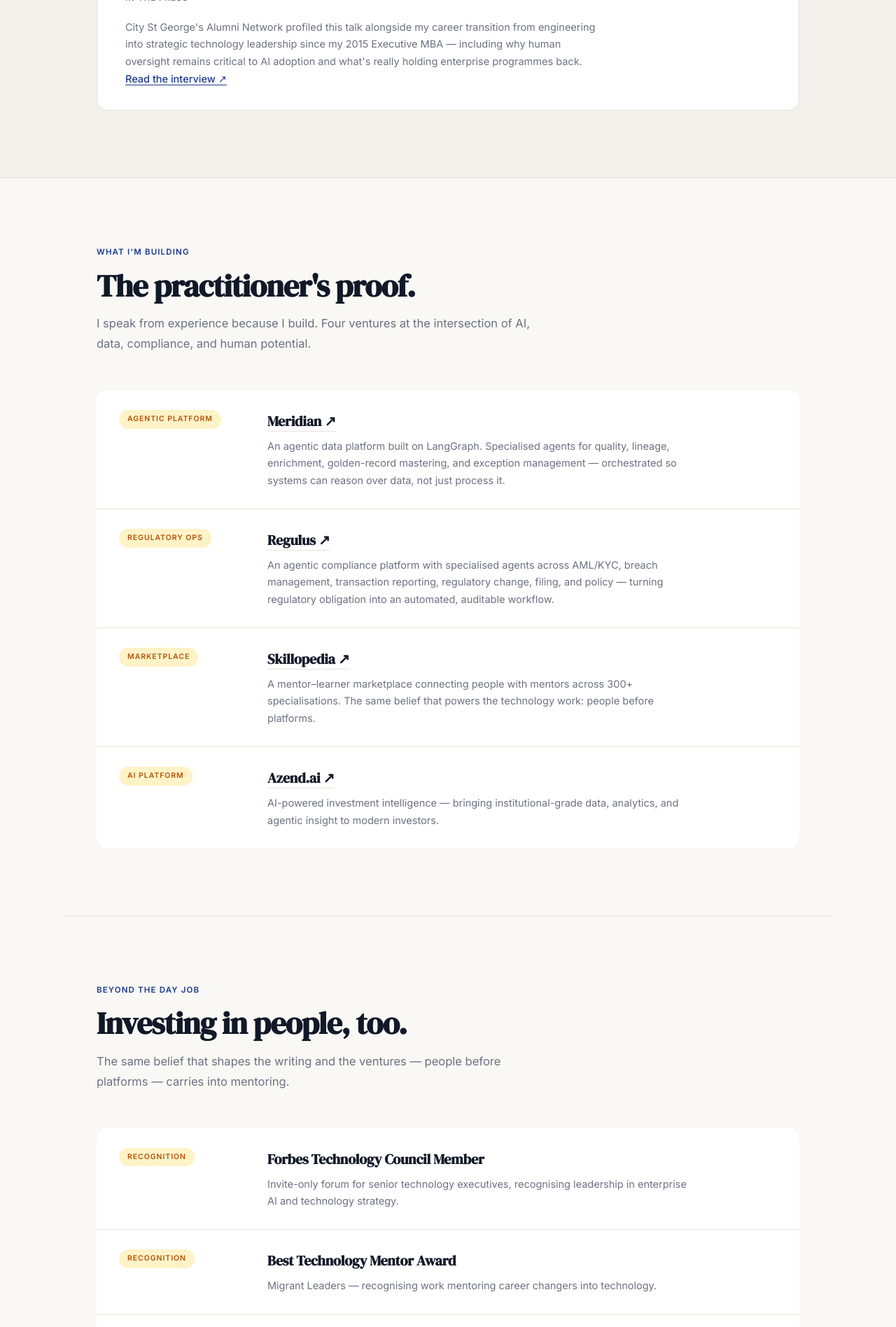
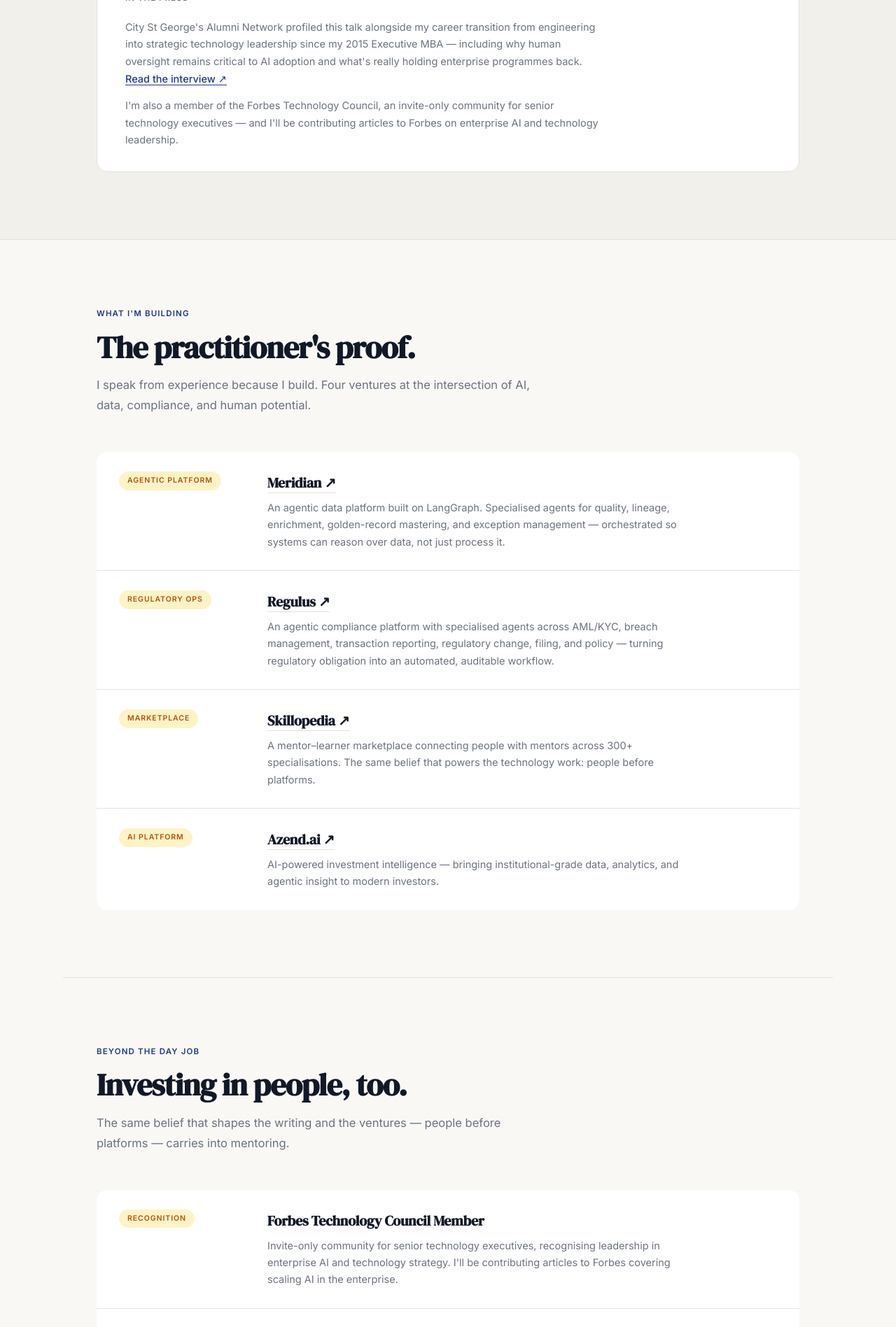
Before and after one commit to lakshmananal-cpu/laks-london, a Next.js app: page / in a window 1280 px wide. Shown: the part 3140-5037 px from the top of the page at 70% size. Built offline with nearby package versions, Linux system fonts and the light colour scheme.

Commit message:
feat: expand Forbes Technology Council description and surface in Press section
Adds mention of invite-only membership and upcoming Forbes articles to
both the Press block under Talks and the Beyond The Day Job card.

```diff
--- a/app/page.tsx
+++ b/app/page.tsx
@@ -133,6 +133,7 @@
               <div style={{ marginTop: 28, paddingTop: 24, borderTop: '1px solid var(--border)' }}>
                 <p className="themes-label">In the Press</p>
                 <p style={{ fontSize: 14.5, color: 'var(--muted)', lineHeight: 1.7, maxWidth: '74ch' }}>City St George&apos;s Alumni Network profiled this talk alongside my career transition from engineering into strategic technology leadership since my 2015 Executive MBA — including why human oversight remains critical to AI adoption and what&apos;s really holding enterprise programmes back. <a href="https://blogs.city.ac.uk/city-alumni/2026/07/08/lakshmanan-alagappan-executive-mba-2015-career-transitioning-in-the-information-age/" target="_blank" rel="noopener" style={{ color: 'var(--navy)', borderBottom: '1px solid var(--navy)', fontWeight: 500 }}>Read the interview ↗</a></p>
+                <p style={{ fontSize: 14.5, color: 'var(--muted)', lineHeight: 1.7, maxWidth: '74ch', marginTop: 14 }}>I&apos;m also a member of the Forbes Technology Council, an invite-only community for senior technology executives — and I&apos;ll be contributing articles to Forbes on enterprise AI and technology leadership.</p>
               </div>
             </div>
           </div>
@@ -186,7 +187,7 @@
             <span className="venture-tag">Recognition</span>
             <div>
               <h3>Forbes Technology Council Member</h3>
-              <p>Invite-only forum for senior technology executives, recognising leadership in enterprise AI and technology strategy.</p>
+              <p>Invite-only community for senior technology executives, recognising leadership in enterprise AI and technology strategy. I&apos;ll be contributing articles to Forbes covering scaling AI in the enterprise.</p>
             </div>
           </div>
           <div className="venture">
```
